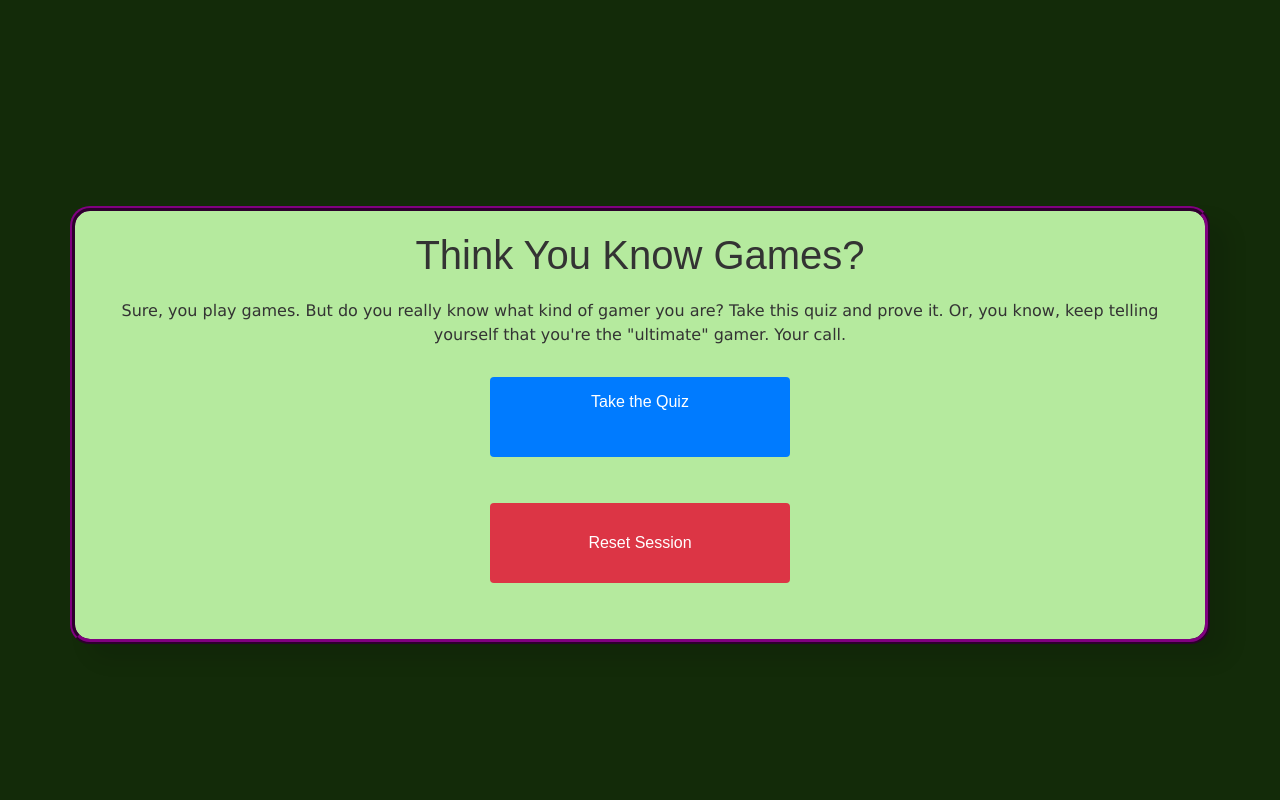
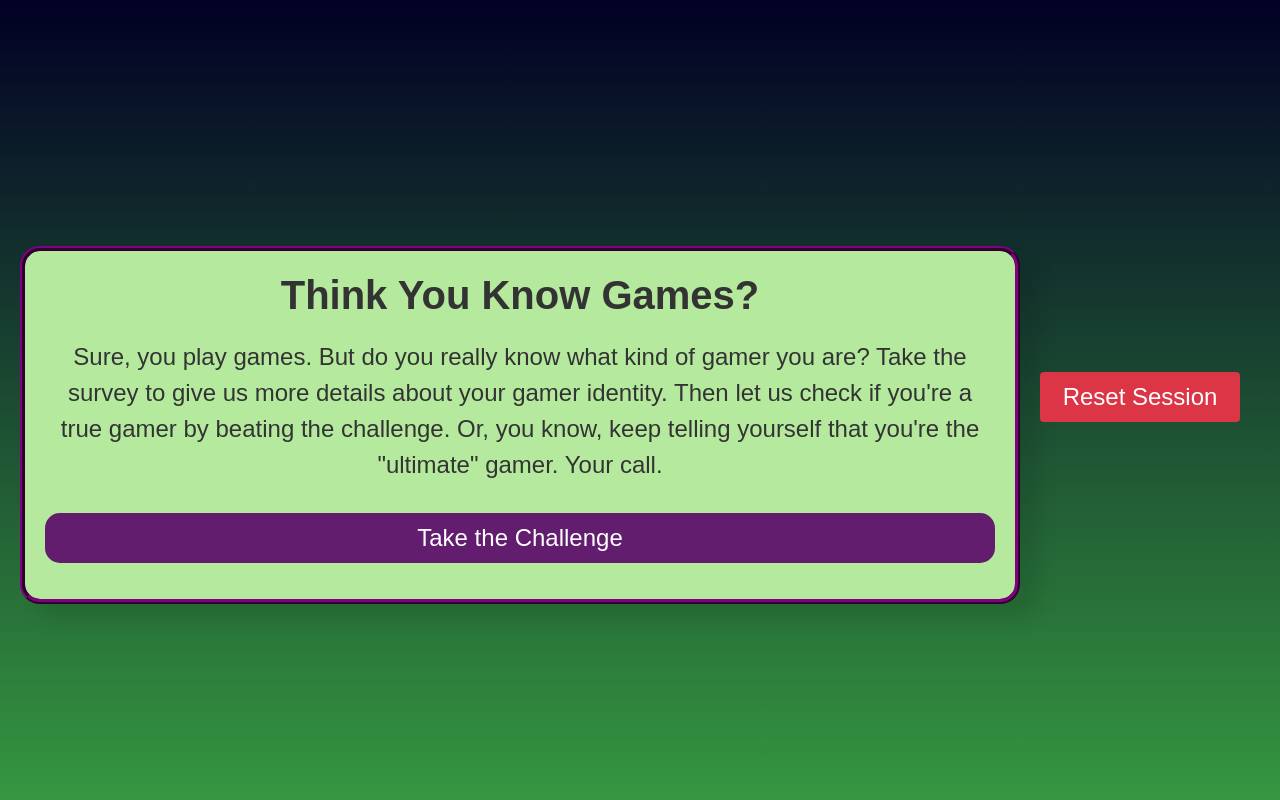
Before and after one commit to kevinkalkan/Humane-Touch, a Flask app: page / in a window 1280 px wide. Run offline with Flask 3, Linux system fonts and the light colour scheme; parts of the project's set-up code (start-up, migrations or seed data) failed here and were passed over; some libraries are stand-ins or nearby versions.

Commit message:
Added design implementations

```diff
--- a/static/style.css
+++ b/static/style.css
@@ -2,7 +2,8 @@ body {
     font-family: Arial, sans-serif;
     margin: 0;
     padding: 20px;
-    background-color: #132b09;
+    background: rgb(2,0,36);
+    background: linear-gradient(180deg, rgba(2,0,36,1) 0%, rgba(53,151,64,1) 100%);
 }
 
 h1, h2 {
@@ -25,7 +26,8 @@ form {
 p {
     color: #333;
     margin-bottom: 30px;
-    font-family:Verdana, Geneva, Tahoma, sans-serif;
+     /* font-family:Verdana, Geneva, Tahoma, sans-serif; */
+    font-size: 24px;
 }
 button {
     display: block;
@@ -57,6 +59,10 @@ button {
     height: 100px;
     border-radius: 50%;
     margin-bottom: 20px;
+    display: flex;
+    justify-content: center;
+    align-items: center;
+    color: #fff;
 }
 
 .blue {
@@ -75,33 +81,34 @@ button {
 }
 .btn {
     width: 100%;
-    max-width: 300px;
     min-width: 200px;
-    height: 80px;
+    height: 50px;
     padding: 0;
     line-height: 20px;
     font-size: 16px;
     margin-bottom: 10px;
 }
 .option-button {
-    width: 100%;
-    max-width: 300px;
-    min-width: 150px;
-    padding: 15px;
-    font-size: 16px;
-    margin-bottom: 10px;
+    /* width: 100%; */
+    max-width: 350px;
+    /* min-width: 150px; */
+    /* padding: 15px; */
+    font-size: 24px;
+    /* margin-bottom: 10px; */
     border-radius: 20px;
     border-width: thick;
     border: black;
     border-style: groove;
+    background-color: #b7da66f7;
+    color: black;
     transition: background-color 0.3s ease;
 }
 .option-button.selected {
-    background-color: #800080;
+    background-color: #008000;
     color: #fff;
 }
 .option-button:hover {
-    background-color: #986498;
+    background-color: #621d6e;
 }
 
 .question {
@@ -203,7 +210,7 @@ button {
     margin-bottom: 10px;
     padding-bottom: -20px;
     width: 200px;
-    background-color: #ffffff;
+    background-color: #dc3545;
     border: 1px solid #cccccc;
     border-radius: 5px;
     box-shadow: 0px 0px 10px rgba(0, 0, 0, 0.1);
--- a/templates/analysing.html
+++ b/templates/analysing.html
@@ -33,7 +33,7 @@
 </head>
 <body>
     <div class="loading-container">
-        <h2>We're currently analysing</h2>
+        <h2 style="color: black;">We're currently analysing</h2>
         <div class="loading-bar">
             <div class="loading-bar-inner"></div>
         </div>
--- a/templates/index.html
+++ b/templates/index.html
@@ -32,18 +32,19 @@
         .btn-primary, .btn-danger {
             width: 100%;
             padding: 15px;
-            font-size: 16px;
+            font-size: 24px;
         }
         .btn-primary {
-            background-color: #007bff;
+            background-color: #621d6e;
             border: none;
+            border-radius: 15px;
         }
         .btn-danger {
             background-color: #dc3545;
             border: none;
         }
         .btn-primary:hover {
-            background-color: #0056b3;
+            background-color: #c82333;
         }
         .btn-danger:hover {
             background-color: #c82333;
@@ -52,15 +53,17 @@
 </head>
 <body>
     <div class="container">
-        <h1>Think You Know Games?</h1>
-        <p>Sure, you play games. But do you really know what kind of gamer you are? Take this quiz and prove it. Or, you know, keep telling yourself that you're the "ultimate" gamer. Your call.</p>
-        <a href="{{ url_for('survey') }}" class="btn btn-primary mb-3">Take the Quiz</a>
-        <form action="{{ url_for('reset_session') }}" method="POST">
-            <button type="submit" class="btn btn-danger mb-3">Reset Session</button>
-        </form>
+        <h1><b>Think You Know Games?</b></h1>
+        <p>Sure, you play games. But do you really know what kind of gamer you are? Take the survey to give us more details about your gamer identity. Then let us check if you're a true gamer by beating the challenge. Or, you know, keep telling yourself that you're the "ultimate" gamer. Your call.</p>
+        <a href="{{ url_for('survey') }}" class="btn btn-primary mb-3">Take the Challenge</a>
+
     </div>
     <script src="https://code.jquery.com/jquery-3.5.1.slim.min.js"></script>
     <script src="https://cdn.jsdelivr.net/npm/@popperjs/core@2.9.2/dist/umd/popper.min.js"></script>
     <script src="https://maxcdn.bootstrapcdn.com/bootstrap/4.5.2/js/bootstrap.min.js"></script>
 </body>
+<form action="{{ url_for('reset_session') }}" method="POST">
+    <button type="submit" class="btn btn-danger mb-3">Reset Session</button>
+</form>
+
 </html>
--- a/templates/survey.html
+++ b/templates/survey.html
@@ -10,18 +10,19 @@
             color: #dc3545;
             margin-top: 10px;
         }
+
     </style>
 </head>
 <body>
     <div class="container">
         <div class="survey-container">
             <form method="POST" class="form-group">
-                <h2>{{ question['question'] }}</h2>
+                <h2><b>{{ question['question'] }}</b></h2>
                 {% for answer in question['answers'] %}
                 <button type="button" class="btn btn-light option-button {% if answer in selected_answers %}selected{% endif %}" data-answer="{{ answer }}">{{ answer }}</button>
                 {% endfor %}
                 <input type="hidden" name="answers" id="answers">
-                <button type="submit" class="btn btn-primary mt-3" style="border-radius: 20px;border-width: medium;border-color: black;box-shadow: 19px 16px 20px rgba(0, 0, 0, 0.1);border-style: solid;">Next</button>
+                <button type="submit" class="btn btn-primary mt-3" style="border-radius: 15px;max-width: 300px;font-size: 24px;border-width: medium;border-color: black;box-shadow: 19px 16px 20px rgba(0, 0, 0, 0.1);border-style: solid; background: #13342e;">Next</button>
             </form>
             {% if error %}
             <p class="error">{{ error }}</p>
```
Also changed, not shown: templates/interaction.html (+5 -5 lines).
